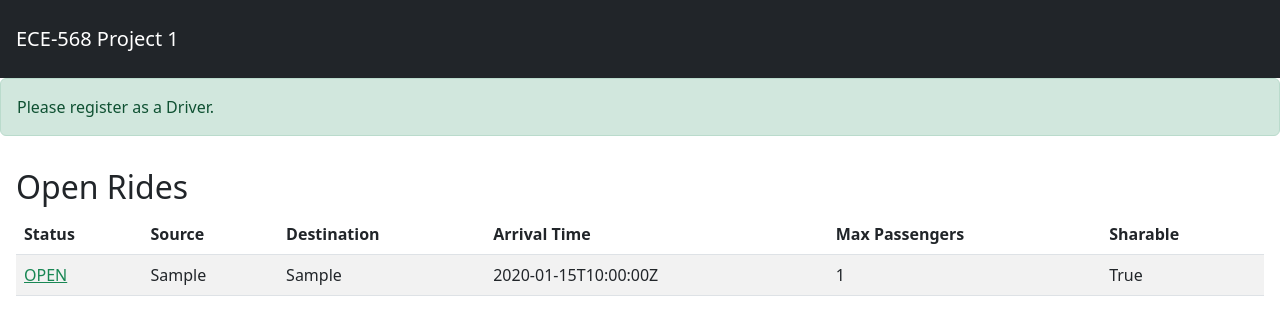
After one commit to KoushikAS/-erss-hwk1-ka266-sm952, a Django app: page /driver/home/ in a window 1280 px wide. The commit adds this page. Shown: the top 335 px of the page. Run offline with Django 4.2, Linux system fonts and the light colour scheme; tables that the repository leaves empty hold one stand-in row (values such as "Sample post"); some libraries are stand-ins or nearby versions.

Commit message:
Driver confirmation done

```diff
--- /dev/null
+++ b/docker-deploy/web-app/ridesharingapp/templates/driver-home.html
@@ -0,0 +1,36 @@
+<!doctype html>
+<html lang="en">
+<head>
+    <meta charset="utf-8">
+    <meta name="viewport" content="width=device-width, initial-scale=1">
+    <title>Ride Sharing App</title>
+    <link href="https://cdn.jsdelivr.net/npm/bootstrap@5.2.3/dist/css/bootstrap.min.css" rel="stylesheet"
+          integrity="sha384-rbsA2VBKQhggwzxH7pPCaAqO46MgnOM80zW1RWuH61DGLwZJEdK2Kadq2F9CUG65" crossorigin="anonymous">
+    <script src="https://code.jquery.com/jquery-1.10.2.js"></script>
+</head>
+<body>
+
+<!--Navigation bar-->
+<div id="nav-placeholder"></div>
+<script>
+$(function(){
+  $("#nav-placeholder").load("/nav/");
+});
+
+</script>
+<!--end of Navigation bar-->
+
+<div class="contianer p-3">
+    <h2>
+        Open Rides
+    </h2>
+    <div id="open-rides"></div>
+    <script>
+    $(function(){
+    $("#open-rides").load("/rides/view/driver/");
+    });
+    </script>
+</div>
+
+</body>
+</html>
--- a/docker-deploy/web-app/ridesharingapp/templates/homepage.html
+++ b/docker-deploy/web-app/ridesharingapp/templates/homepage.html
@@ -16,15 +16,20 @@
 $(function(){
   $("#nav-placeholder").load("/nav/");
 });
+
 </script>
 <!--end of Navigation bar-->
 <div class="p-3">
     {% if user.is_authenticated %}
+    <h2>
+        Upcoming Rides
+    </h2>
     <div id="own-rides"></div>
     <script>
     $(function(){
     $("#own-rides").load("/rides/view/");
     });
+
     </script>
     {% else %}
     <div class="jumbotron">
--- a/docker-deploy/web-app/ridesharingapp/templates/nav.html
+++ b/docker-deploy/web-app/ridesharingapp/templates/nav.html
@@ -8,6 +8,7 @@
         <li><a class="nav-link" href="{% url 'edituser' %}">Edit User Details</a></li>
         <li><a class="nav-link" href="{% url 'createride' %}">Create Ride</a></li>
         {% if request.session.driverView %}
+        <li><a class="nav-link" href="{% url 'driverhome'%}">Driver Home</a></li>
         <li><a class="nav-link" href="{% url 'editdriver'%}">Edit Driver Detail</a></li>
         <li><a class="nav-link" href="{% url 'unregisterdriver'%}"> UnRegister as Driver</a></li>
         {% else %}
--- a/docker-deploy/web-app/ridesharingapp/templates/view-own-rides.html
+++ b/docker-deploy/web-app/ridesharingapp/templates/view-rides.html
@@ -1,6 +1,3 @@
-<h2>
-    Upcoming Rides
-</h2>
 <table class="table table-hover table-striped">
     <thead>
     <tr>
@@ -9,8 +6,6 @@
         <th scope="col">Destination</th>
         <th scope="col">Arrival Time</th>
         <th scope="col">Max Passengers</th>
-        <th scope="col">Driver</th>
-
         <th scope="col">Sharable</th>
     </tr>
     </thead>
@@ -18,19 +13,14 @@
     {% for ride in rides %}
     <tr>
         {% if ride.status == 'OPEN' %}
-        <td><a href="{% url 'viewride' ride.rideId %}">{{ride.status}}</a></td>
+        <td><a class="link-success" href="{% url 'viewride' ride.rideId %}">{{ride.status}}</a></td>
         {% else %}
-        <td>{{ride.status}}</td>
+        <td><a class="link-secondary" href="{% url 'viewride' ride.rideId %}">{{ride.status}}</a></td>
         {% endif %}
         <td>{{ride.source}}</td>
         <td> {{ride.destination}}</td>
         <td>{{ride.destinationArrivalTimeStamp}}</td>
         <td> {{ride.maxPassengers}}</td>
-        {% if ride.driver %}
-        <td>{{ride.driver.user.username}}</td>
-        {% else %}
-        <td>{{ride.driver}}</td>
-        {% endif %}
         <td>{{ride.isSharable}}</td>
     </tr>
     {% endfor %}
--- a/docker-deploy/web-app/ridesharingapp/urls.py
+++ b/docker-deploy/web-app/ridesharingapp/urls.py
@@ -1,25 +1,27 @@
 from django.urls import path
 from . import views
 
-urlpatterns =[
+urlpatterns = [
     path('nav/', views.get_nav),
-    path('getrides/',views.get_rides),
-    path('getdrivers/',views.get_drivers),
-    path('getusers/',views.get_users),
-    path('', views.get_homepage, name = 'home'),
-    path('user/register/', views.create_user, name = 'registeruser'),
+    path('getrides/', views.get_rides),
+    path('getdrivers/', views.get_drivers),
+    path('getusers/', views.get_users),
+    path('', views.get_homepage, name='home'),
+    path('user/register/', views.create_user, name='registeruser'),
     path('user/edit/', views.edit_user, name='edituser'),
-    path('user/login/', views.login_user, name = 'loginuser'),
-    path('user/logout/', views.logout_user, name = 'logoutuser'),
-    path('driver/register/', views.driver_registration, name = 'registerdriver'),
+    path('user/login/', views.login_user, name='loginuser'),
+    path('user/logout/', views.logout_user, name='logoutuser'),
+    path('rides/view/', views.view_rides, name='viewrides'),
+    path('rides/view/driver/', views.view_rides_driver, name='viewridesdriver'),
+    path('rides/view/<int:rideId>', views.view_ride, name='viewride'),
+    path('rides/create/', views.create_ride, name='createride'),
+    path('rides/edit/<int:rideId>', views.edit_ride, name='editride'),
+    path('rides/open/driver/', views.create_ride, name='openridesdriver'),
+    path('rides/open/sharer/', views.create_ride, name='openridessharer'),
+    path('driver/home/', views.get_driver_homepage, name='driverhome'),
+    path('driver/ride/confirmed/<int:rideId>', views.ride_confirmed, name='confirmride'),
+    path('driver/ride/complete/<int:rideId>', views.ride_complete, name='completeride'),
+    path('driver/register/', views.driver_registration, name='registerdriver'),
     path('driver/edit/', views.edit_driver, name='editdriver'),
     path('driver/unregister/', views.delete_driver, name='unregisterdriver'),
-    path('rides/view/', views.view_rides, name = 'viewrides'),
-    path('rides/view/<int:rideId>', views.view_ride, name = 'viewride'),
-    path('rides/create', views.create_ride, name = 'createride'),
-    path('rides/edit/<int:rideId>', views.edit_ride, name = 'editride'),
-    path('rides/open/driver', views.create_ride, name = 'openridesdriver'),
-    path('rides/open/sharer', views.create_ride, name = 'openridessharer'),
-    path('driver/ride/confirmed', views.ride_confirmed, name='confirmride'),
-    path('driver/ride/complete/', views.ride_complete, name='completeride'),
 ]
--- a/docker-deploy/web-app/ridesharingapp/views.py
+++ b/docker-deploy/web-app/ridesharingapp/views.py
@@ -48,14 +48,17 @@
 
 
 def check_ride_exists(request, rideId):
-    print(rideId)
     if not Ride.objects.filter(rideId=rideId).exists():
         messages.error(request, f"Ride Id Does not exists.")
         return redirect('home')
 
-
 def get_homepage(request):
     return render(request, 'homepage.html')
+
+
+def get_driver_homepage(request):
+    check_driver_view(request)
+    return render(request, 'driver-home.html')
 
 
 def get_nav(request):
@@ -179,7 +182,16 @@
     check_user_authentication(request)
     rides = Ride.objects.filter(rideOwner__owner=request.user.id).all()
     rides_serialized = RideSerializers(rides, many=True)
-    return render(request, 'view-own-rides.html', {'rides': rides_serialized.data})
+    return render(request, 'view-rides.html', {'rides': rides_serialized.data})
+
+
+# Ride Selection: View Rides accessible to the Driver
+def view_rides_driver(request):
+    check_user_authentication(request)
+    check_driver_view(request)
+    rides = Ride.objects.filter(status=Ride.RideStatus.OPEN).all()
+    rides_serialized = RideSerializers(rides, many=True)
+    return render(request, 'view-rides.html', {'rides': rides_serialized.data})
 
 
 # Ride Requesting
@@ -227,10 +239,14 @@
 def view_ride(request, rideId):
     check_user_authentication(request)
     check_ride_exists(request, rideId)
-
     ride = Ride.objects.get(rideId=rideId)
     ride_serialized = RideSerializers(ride, many=False)
-    return render(request, 'view-ride.html', {'ride': ride_serialized.data})
+    ownerParty = Party.objects.get(id=ride.rideOwner_id)
+    if ownerParty.owner_id == request.user.id:
+        canEdit = True
+    else:
+        canEdit = False
+    return render(request, 'view-ride.html', {'ride': ride_serialized.data, 'canEdit': canEdit})
 
 
 # Ride Searching Driver: Similar to Ride Selection but with filters and open rides driver
@@ -249,5 +265,24 @@
 
 
 # Ride Cnfirmed: when driver confirms the ride
-def ride_confirmed(request):
-    return HttpResponse("Page Under Development")
+def ride_confirmed(request , rideId):
+    check_user_authentication(request)
+    check_driver_view(request)
+    check_ride_exists(request,rideId)
+
+    ride = Ride.objects.get(rideId=rideId)
+
+    if ride.status != Ride.RideStatus.OPEN:
+        messages.error(request, f"Ride Is already confirmed.")
+        return redirect('driverhome')
+
+    driver = Driver.objects.get(user=request.user)
+    if ride.maxPassengers > driver.max_passengers:
+        messages.error(request, f"This Ride is not compatible with your car.")
+        return redirect('driverhome')
+
+    ride.driver = driver
+    ride.status = Ride.RideStatus.CONFIRMED
+    ride.save()
+    messages.success(request, " Successfully Confirmed the ride!")
+    return redirect('driverhome')
```
Also changed, not shown: docker-deploy/web-app/ridesharingapp/templates/view-ride.html (+14 -3 lines).
